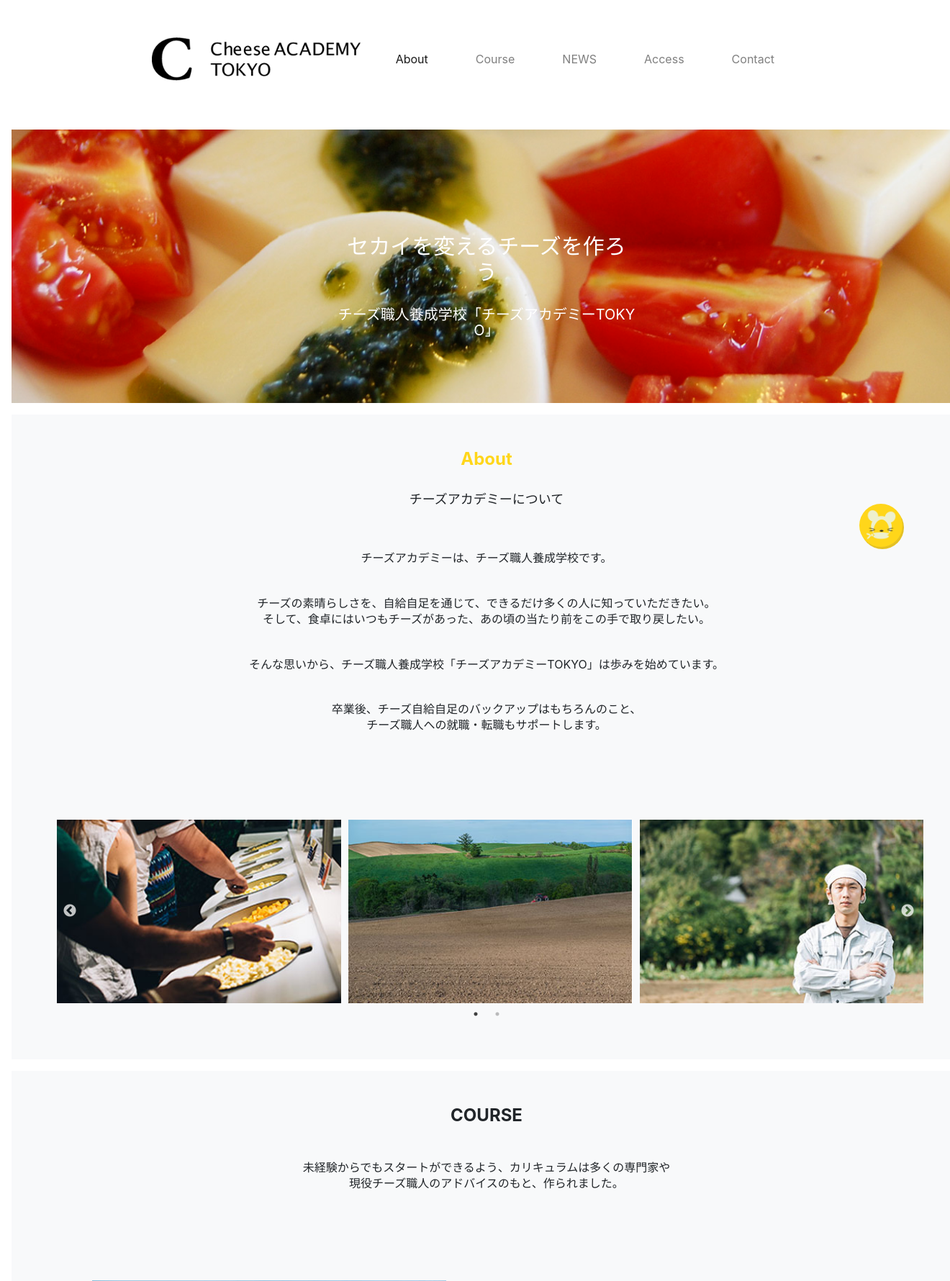
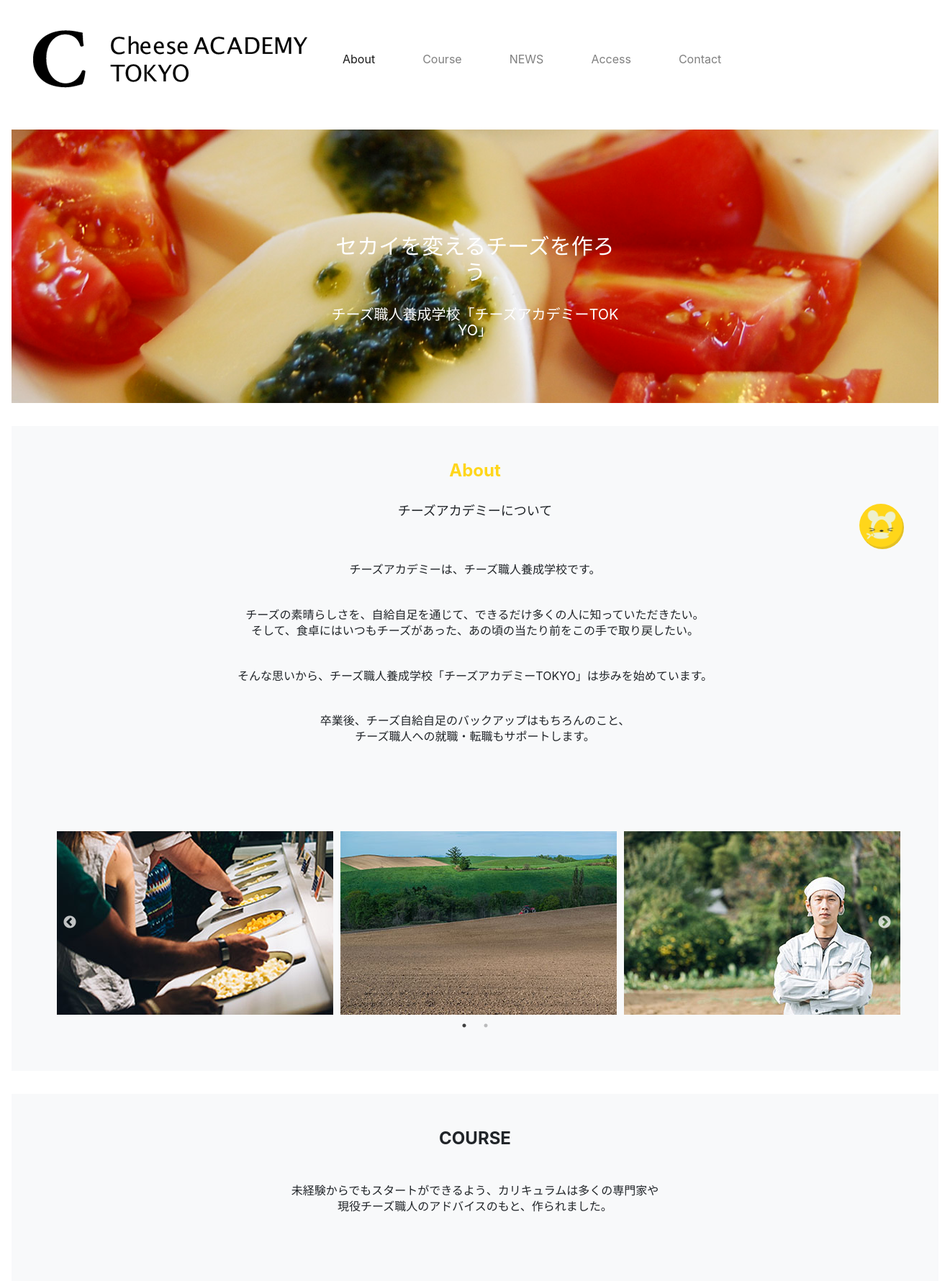
Before and after one commit to WaiEnu/Gs_kadai, a PHP site: page /index2.html in a window 1320 px wide; the page is wider, and only the part inside the window is pictured. Shown: the top 1780 px of that part at 72% size. Run offline with PHP 8.4, Linux system fonts and the light colour scheme; some libraries are stand-ins or nearby versions.

Commit message:
19.10.16 レイアウトのバグ表示修正

```diff
--- a/001/lab_naito_0013/css/bootstrap_temp.css
+++ b/001/lab_naito_0013/css/bootstrap_temp.css
@@ -12,6 +12,8 @@
   */
   -webkit-backdrop-filter: saturate(180%) blur(20px);
   backdrop-filter: saturate(180%) blur(20px);
+
+  z-index: 49;
 }
 .site-header a {
   color: #999;
--- a/001/lab_naito_0013/index2.html
+++ b/001/lab_naito_0013/index2.html
@@ -29,7 +29,8 @@
 
   <div class="loader-wrap"><div class="loader"></div></div>
 
-    <header class="container site-header sticky-top py-1">
+  <div class="container wrapper">
+    <header class="container-fluid site-header sticky-top py-1">
       <nav class="navbar navbar-expand-md navbar-light">
         <a class="navbar-brand" href="#" ><img src="img/header_logo.png" alt="ロゴ" /></a>
         <button class="navbar-toggler collapsed" type="button" data-toggle="collapse" data-target="#navbarCollapse" aria-controls="navbarCollapse" aria-expanded="false"aria-label="Toggle navigation" >
@@ -57,7 +58,7 @@
       </nav>
     </header>
 
-    <main class="wrapper">
+    <main class="row">
       <section id="mv" class="position-relative overflow-hidden p-3 p-md-5 m-md-3 text-center bg-light" >
         <div class="col-md-5 p-lg-5 mx-auto my-5">
           <h1 class="display-4 font-weight-normal">
@@ -195,10 +196,7 @@
         <button class="btn"><a href="#">MORE</a></button>
       </section>
 
-      <section
-        id="access"
-        class="position-relative overflow-hidden p-3 p-md-5 m-md-3 text-center bg-light"
-      >
+      <section id="access" class="position-relative overflow-hidden p-3 p-md-5 m-md-3 text-center bg-light">
         <h1>Access</h1>
         <h2>会社情報</h2>
         <div class="mr-md-3">
@@ -295,14 +293,14 @@
         </div>
       </section>
     </main>
+  </div>
 
   <footer class="containor-fluid">
     <small>copyrights 2016 Cheeese Academy Tokyo All RIghts Reserved.</small>
   </footer>
+
   <div class="bot">
-      <a class="js-modal-open" href=""
-        ><img src="img/chatIcon.png" alt="アイコン"
-      /></a>
+    <a class="js-modal-open" href="" ><img src="img/chatIcon.png" alt="アイコン" /></a>
   </div>
   <div class="modal js-modal">
     <div class="modal__content">
```
Lines whose indentation alone changed are shown as unchanged.
